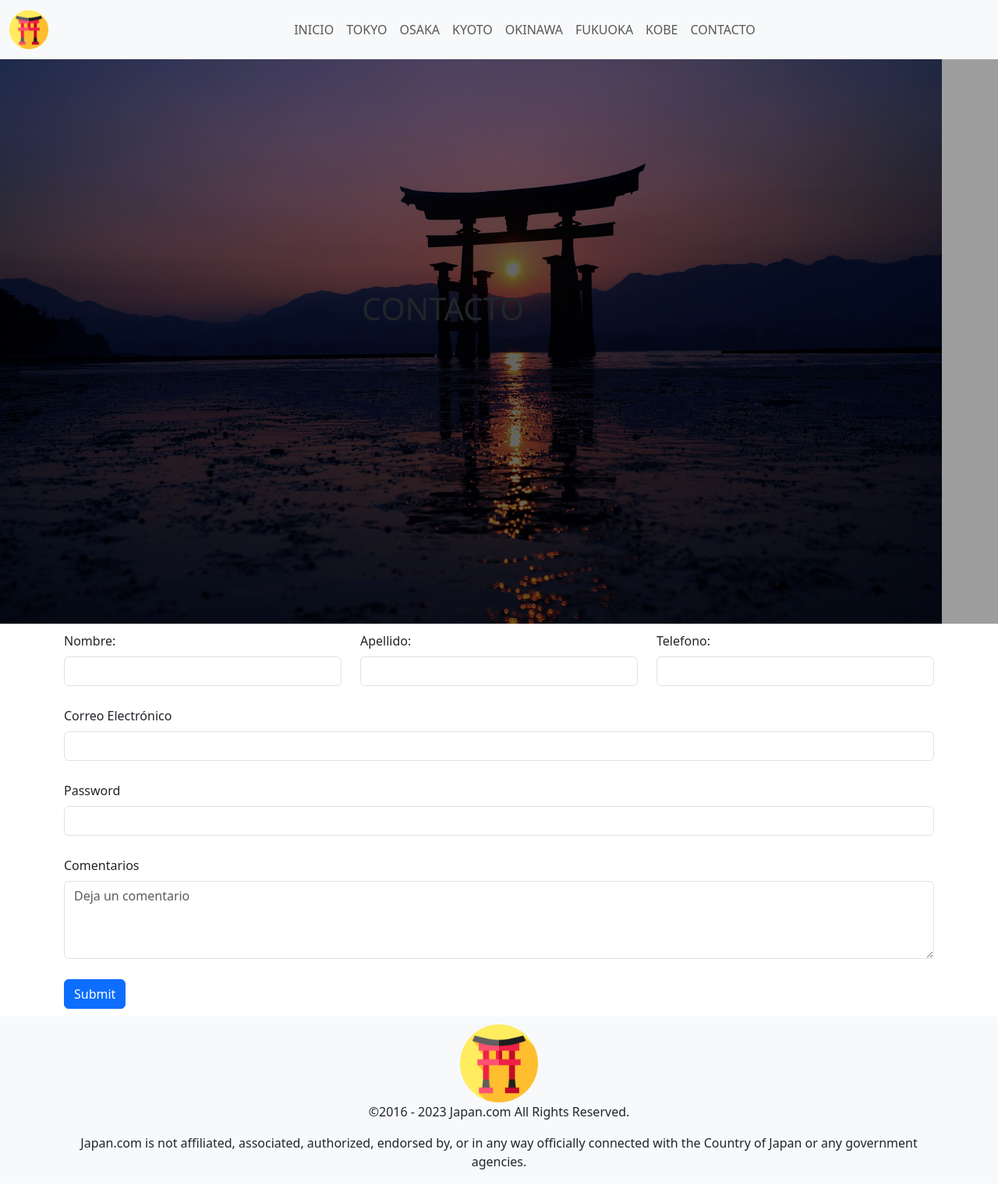
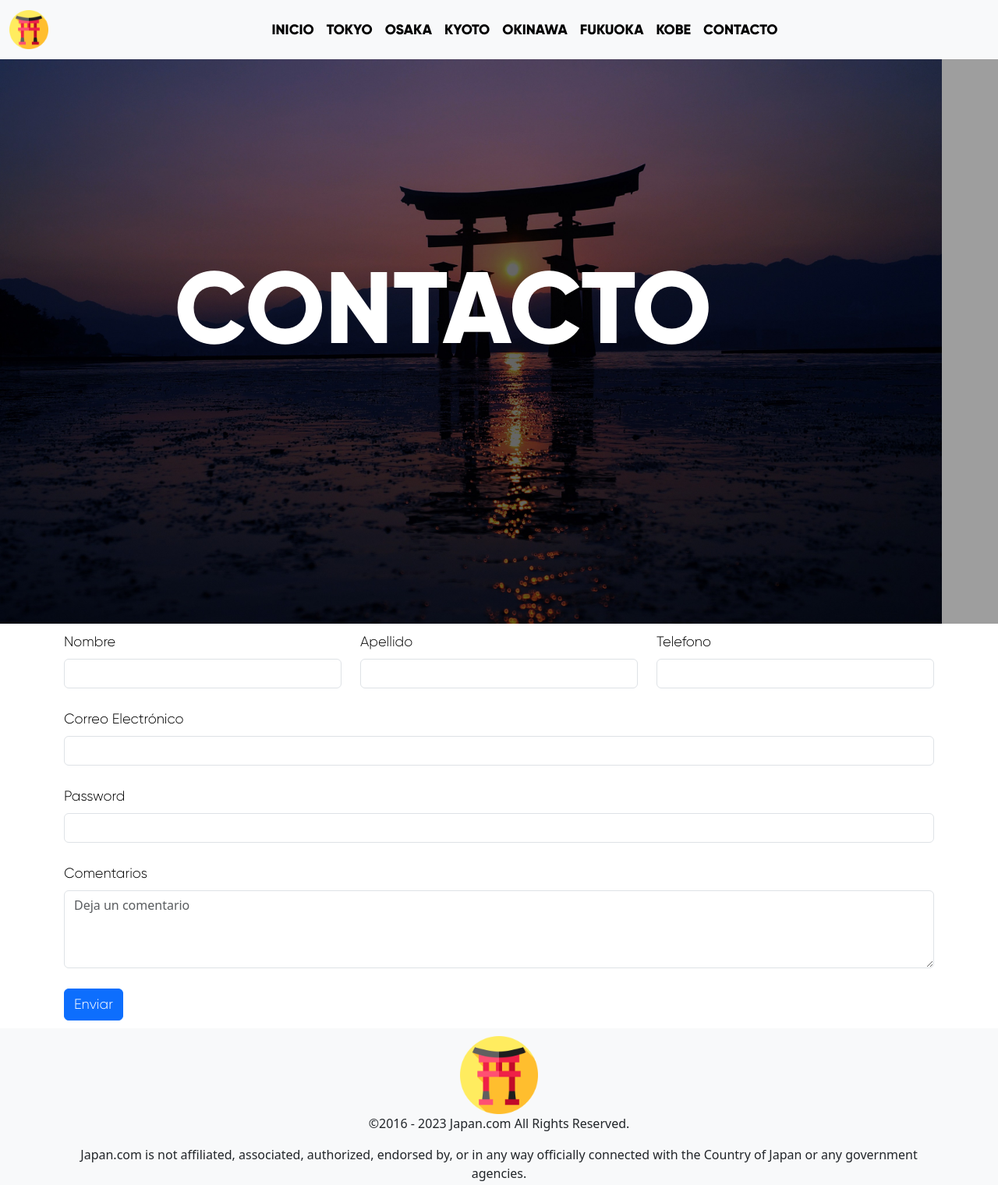
Before and after one commit to MEBotto/PreEntrega3-BOTTO, a website: page assets/pages/contacto.html in a window 1280 px wide. Shown: the whole page at 78% size. Drawn offline with nearby package versions, Linux system fonts and the light colour scheme; grey boxes are pictures that could not be loaded.

Commit message:
Se cambiaron clases en contacto.html

```diff
--- a/assets/pages/contacto.html
+++ b/assets/pages/contacto.html
@@ -21,14 +21,14 @@
         </button>
         <div class="collapse navbar-collapse" id="navbarNavAltMarkup">
           <div class="navbar-nav">
-            <a class="nav-link" aria-current="page" href="../../index.html">INICIO</a>
-            <a class="nav-link" href="../pages/tokyo.html">TOKYO</a>
-            <a class="nav-link" href="../pages/osaka.html">OSAKA</a>
-            <a class="nav-link" href="../pages/kyoto.html">KYOTO</a>
-            <a class="nav-link" href="../pages/okinawa.html">OKINAWA</a>
-            <a class="nav-link" href="../pages/fukuoka.html">FUKUOKA</a>
-            <a class="nav-link" href="../pages/kobe.html">KOBE</a>
-            <a class="nav-link" href="../pages/contacto.html">CONTACTO</a>
+            <a class="nav-link nav-text" aria-current="page" href="../../index.html">INICIO</a>
+            <a class="nav-link nav-text" href="../pages/tokyo.html">TOKYO</a>
+            <a class="nav-link nav-text" href="../pages/osaka.html">OSAKA</a>
+            <a class="nav-link nav-text" href="../pages/kyoto.html">KYOTO</a>
+            <a class="nav-link nav-text" href="../pages/okinawa.html">OKINAWA</a>
+            <a class="nav-link nav-text" href="../pages/fukuoka.html">FUKUOKA</a>
+            <a class="nav-link nav-text" href="../pages/kobe.html">KOBE</a>
+            <a class="nav-link nav-text" href="../pages/contacto.html">CONTACTO</a>
           </div>
         </div>
       </div>
@@ -41,17 +41,17 @@
         <div class="carousel-inner">
           <div class="carousel-item active contacto-bg-1">
             <div class="d-flex h-100 align-items-center justify-content-center">
-              <h1 class="tittle">CONTACTO</h1>
+              <h1 class="title-text">CONTACTO</h1>
             </div>
           </div>
           <div class="carousel-item contacto-bg-2">
             <div class="d-flex h-100 align-items-center justify-content-center">
-              <h2 class="tittle">CONTACTO</h2>
+              <h2 class="title-text">CONTACTO</h2>
             </div>
           </div>
           <div class="carousel-item contacto-bg-3">
             <div class="d-flex h-100 align-items-center justify-content-center">
-              <h2 class="tittle">CONTACTO</h2>
+              <h2 class="title-text">CONTACTO</h2>
             </div>
           </div>
         </div>
@@ -62,44 +62,44 @@
           <div class="row">
             <div class="col-md-4">
               <div class="mb-3">
-                <label for="nombre" class="form-label">Nombre:</label>
+                <label for="nombre" class="form-label description-text">Nombre</label>
                 <input type="text" class="form-control" id="nombre">
               </div>
             </div>
             <div class="col-md-4">
               <div class="mb-3">
-                <label for="apellido" class="form-label">Apellido:</label>
+                <label for="apellido" class="form-label description-text">Apellido</label>
                 <input type="text" class="form-control" id="nombre">
               </div>
             </div>
             <div class="col-md-4">
               <div class="mb-3">
-                <label for="celular" class="form-label">Telefono:</label>
+                <label for="celular" class="form-label description-text">Telefono</label>
                 <input type="tel" class="form-control" id="celular">
               </div>
             </div>
           </div>
           <div class="row">
             <div class="mb-3">
-              <label for="correo" class="form-label">Correo Electrónico</label>
+              <label for="correo" class="form-label description-text">Correo Electrónico</label>
               <input type="email" class="form-control" id="correo" aria-describedby="emailHelp">
             </div>
           </div>
           <div class="row">
             <div class="mb-3">
-              <label for="exampleInputPassword1" class="form-label">Password</label>
+              <label for="exampleInputPassword1" class="form-label description-text">Password</label>
               <input type="password" class="form-control" id="exampleInputPassword1">
             </div>
           </div>
           <div class="row">
             <div class="mb-3">
-              <label for="exampleInputPassword1" class="form-label">Comentarios</label>
+              <label for="exampleInputPassword1" class="form-label description-text">Comentarios</label>
               <textarea class="form-control" placeholder="Deja un comentario" id="floatingTextarea2" style="height: 100px"></textarea>
             </div>
           </div>
           <div class="row">
             <div class="col">
-              <button type="submit" class="btn btn-primary d-inline-block">Submit</button>
+              <button type="submit" class="btn btn-primary d-inline-block description-text" style="color: white;">Enviar</button>
             </div>
           </div>
         </div>
```
